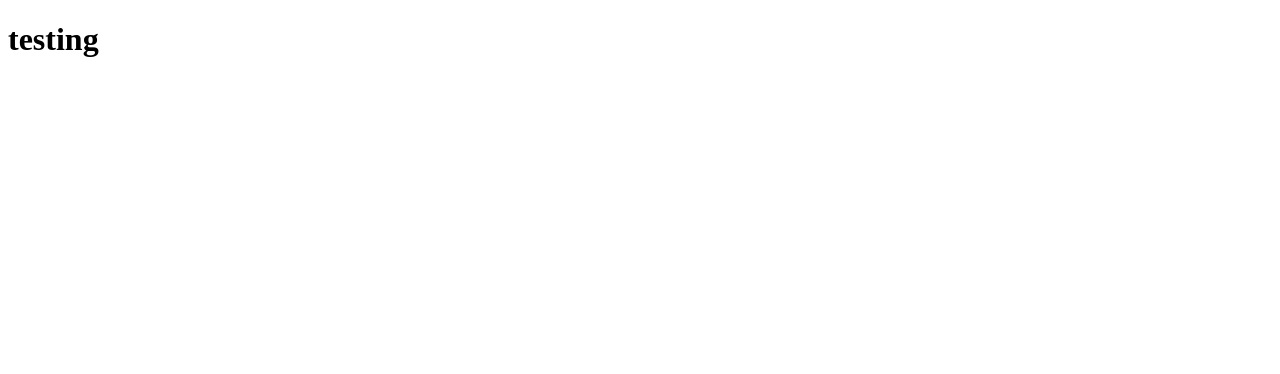
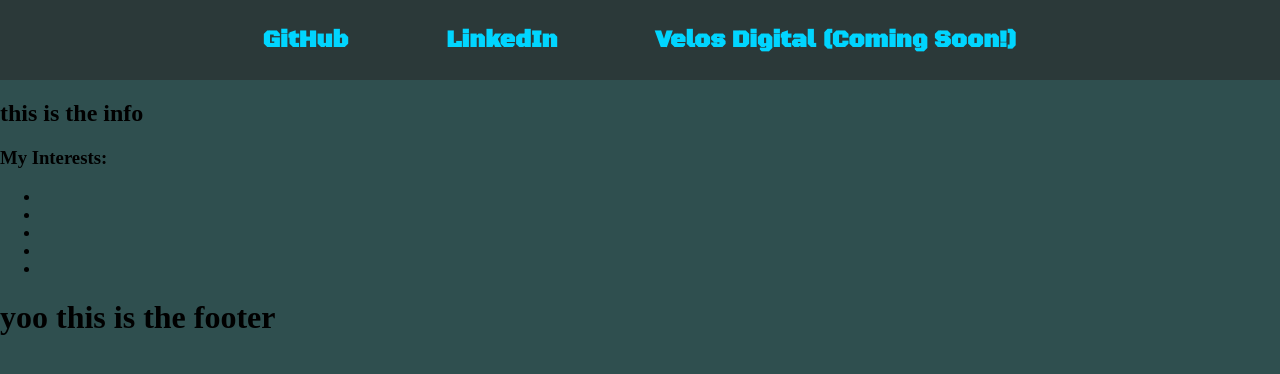
Before and after one commit to Lakshmanj/digitalbusinesscard_reactproject, a React (Vite) app in the folder digitalbusinesscard/: page / in a window 1280 px wide. Shown: the top 374 px of the page. Built offline with nearby package versions, Linux system fonts and the light colour scheme.

Commit message:
implemented navbar functionality and styling. Velos Digital link will have to be updated when the website is live.

```diff
--- a/digitalbusinesscard/index.html
+++ b/digitalbusinesscard/index.html
@@ -1,13 +1,21 @@
 <!doctype html>
 <html lang="en">
+
 <head>
   <meta charset="UTF-8" />
+  <link rel="preconnect" href="https://fonts.googleapis.com">
+  <link rel="preconnect" href="https://fonts.gstatic.com" crossorigin>
+  <link
+    href="https://fonts.googleapis.com/css2?family=Black+Ops+One&family=Inter:ital,opsz,wght@0,14..32,100..900;1,14..32,100..900&family=Montserrat:ital,wght@0,100..900;1,100..900&display=swap"
+    rel="stylesheet">
   <link rel="icon" type="image/svg+xml" href="/favicon.svg" />
   <meta name="viewport" content="width=device-width, initial-scale=1.0" />
   <title>digitalbusinesscard</title>
 </head>
+
 <body>
   <div id="root"></div>
   <script type="module" src="/src/main.jsx"></script>
 </body>
+
 </html>
--- a/digitalbusinesscard/src/App.jsx
+++ b/digitalbusinesscard/src/App.jsx
@@ -1,11 +1,20 @@
 import { useState } from 'react'
-import './App.css'
+import Interests from './components/Interests'
+import Info from './components/Info'
+import Footer from './components/Footer'
+import Navbar from './components/Navbar'
+
+
+// deleted App.css file, since this is a small project, there is not a need for 2 CSS files, and will instead focus on using index.css, the highest global css file in the framework.
 
 function App() {
 
   return (
     <>
-      <h1>testing</h1>
+      <Navbar />
+      <Info />
+      <Interests />
+      <Footer />
     </>
   )
 }
--- /dev/null
+++ b/digitalbusinesscard/src/components/Card.jsx
@@ -0,0 +1 @@
+// This file will be for making the digital card itself, on the page.
--- a/digitalbusinesscard/src/components/Footer.jsx
+++ b/digitalbusinesscard/src/components/Footer.jsx
@@ -0,0 +1,7 @@
+export default function Footer(){
+    return(
+        <>
+        <h1>yoo this is the footer</h1>
+        </>
+    )
+}
--- a/digitalbusinesscard/src/components/Info.jsx
+++ b/digitalbusinesscard/src/components/Info.jsx
@@ -0,0 +1,7 @@
+export default function Info(){
+    return(
+        <>
+        <h2>this is the info</h2>
+        </>
+    )
+}
--- a/digitalbusinesscard/src/components/Interests.jsx
+++ b/digitalbusinesscard/src/components/Interests.jsx
@@ -0,0 +1,14 @@
+export default function Interests(){
+    return(
+        <>
+        <h3>My Interests:</h3>
+        <ul>
+            <li></li>
+            <li></li>
+            <li></li>
+            <li></li>
+            <li></li>
+        </ul>
+        </>
+    )
+}
--- a/digitalbusinesscard/src/components/Navbar.jsx
+++ b/digitalbusinesscard/src/components/Navbar.jsx
@@ -0,0 +1,13 @@
+export default function Navbar(){
+    return(
+        <header className="resources">
+            <nav>
+                <ul className="resource-list">
+                    <li><a href="https://github.com/Lakshmanj" target="_blank" rel="noopener noreferrer">GitHub</a></li>
+                    <li><a href="https://www.linkedin.com/in/lakshman-jairam/" target="_blank" rel="noopener noreferrer">LinkedIn</a></li>
+                    <li><a href="./">Velos Digital (Coming Soon!)</a></li>
+                </ul>
+            </nav>
+        </header>
+    )
+}
--- a/digitalbusinesscard/src/index.css
+++ b/digitalbusinesscard/src/index.css
@@ -0,0 +1,58 @@
+body{
+    margin: 0;
+    background-color: darkslategray;
+    /* font-family: 'Black Ops One', sans-serif;  */
+    /* sans-serif serves as the backup font in the case that the primary font cannot be loaded, this is good coding practice */
+}
+
+.resources{
+    background-color: rgb(43, 57, 57);
+        font-family: 'Black Ops One', sans-serif;
+}
+
+.resource-list{
+    display: flex;
+    gap: 3rem;
+    justify-content: center;
+    list-style: none;
+    /* removes the space above the navbar and fixes slight misalignment due to the invisible bullets */
+    padding: 0;
+    margin: 0;
+
+}
+
+.resource-list > li{
+
+    padding: 25px;
+
+}
+
+
+.resource-list > li > a {
+    font-size: 1.5rem;
+    text-decoration: none;
+    font-weight: 600;
+    color: rgb(0, 213, 255);
+    position: relative;
+
+}
+
+.resource-list > li > a:hover{
+    transition: transform 0.3s ease;
+    color: aquamarine;
+}
+
+.resource-list > li > a::after{
+    content: '';
+    position: absolute;
+    width: 0;
+    height: 2px;
+    bottom: -4px;
+    left: 0;
+    background-color: #61DAFB;
+    transition: width 0.3s ease-in-out;
+}
+
+.resource-list > li > a:hover::after{
+    width: 100%;
+}
```
Also changed, not shown: digitalbusinesscard/src/App.css (deleted). Lines whose indentation alone changed are shown as unchanged.
